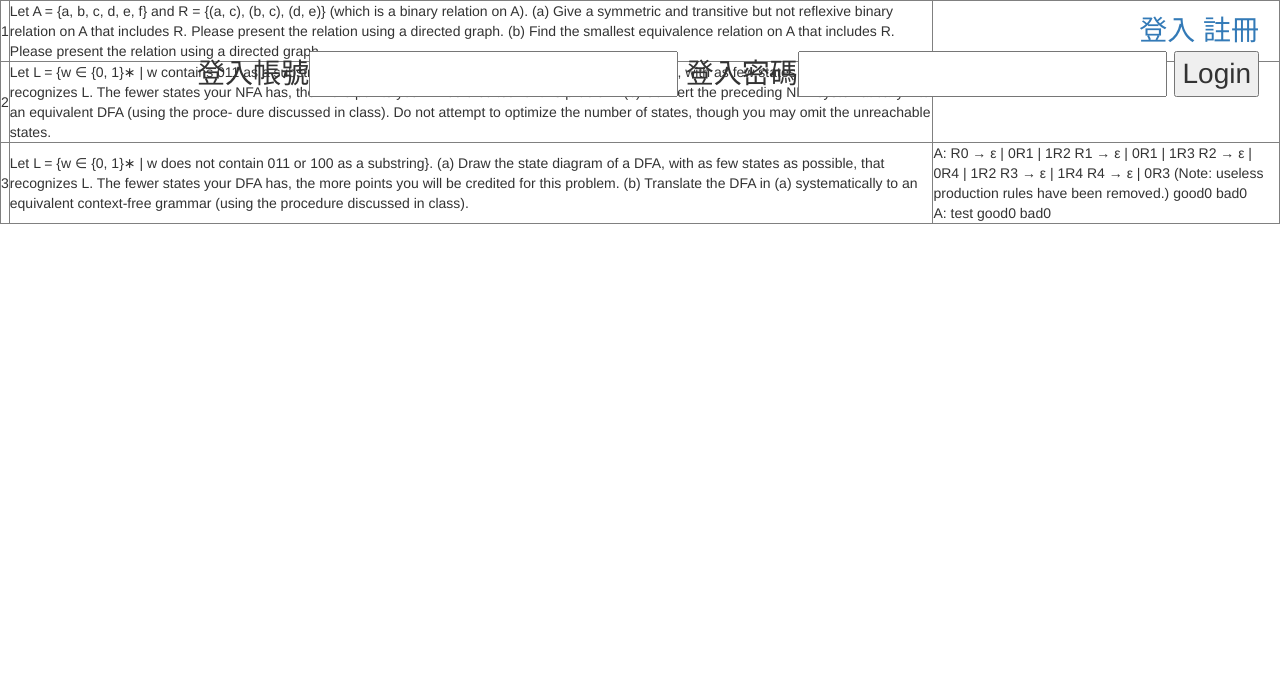
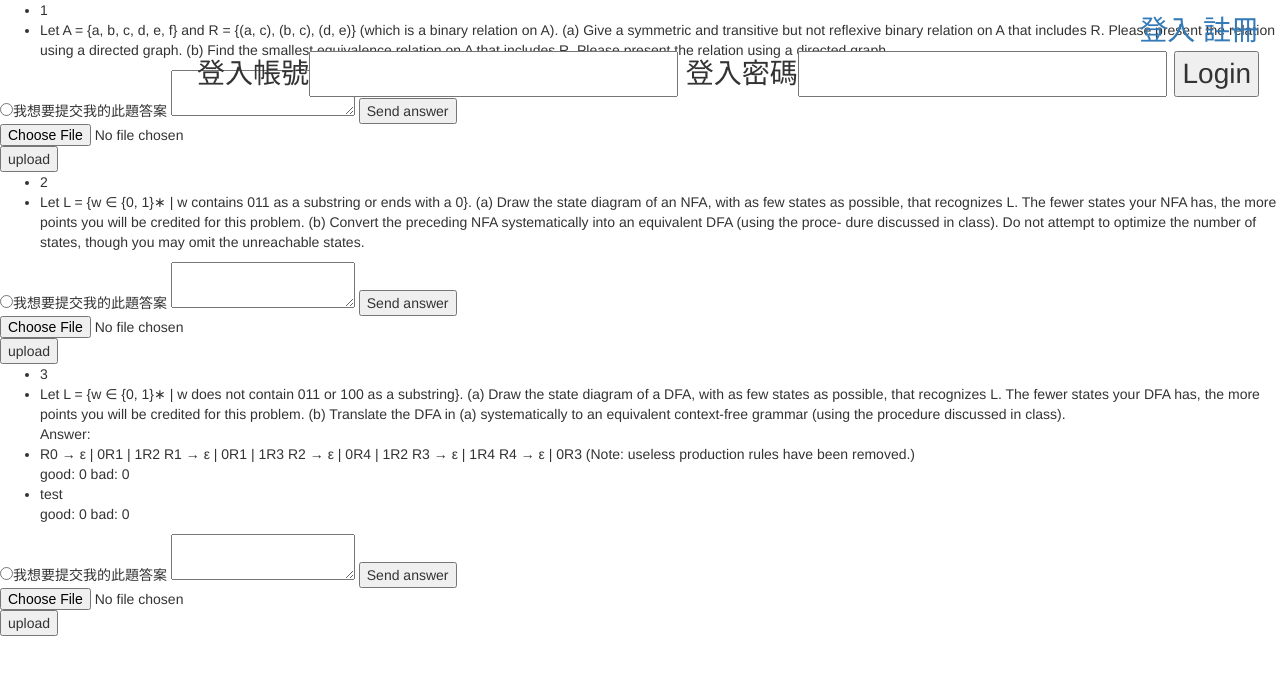
Before and after one commit to lilyringing/testoverwhelm, a CodeIgniter app: page /index.php/test/testing/1 in a window 1280 px wide. Shown: the top 675 px of the page. Run offline with CodeIgniter, Linux system fonts and the light colour scheme; some libraries are stand-ins or nearby versions.

Commit message:
Update testsheet
Users can submit their answer. (Only text mode finish, picture mode
hasn't)

```diff
--- a/application/controllers/test.php
+++ b/application/controllers/test.php
@@ -23,4 +23,46 @@ class Test extends CI_Controller{
 		$this->load->view('testsheet', $data);
 
 	}
+
+	public function upload_text_ans(){
+		$session_account = $this->session->userdata('user');
+		$questionID = trim($this->input->post("qid"));
+		$answer = trim($this->input->post("content"));
+		$data = Array('questionid' => $questionID, 'answer' => $answer,
+					  'userid' => $session_account->userid);
+
+		$this->load->model('question_model');
+		$fileID = $this->question_model->getFileID($questionID);
+
+		$this->load->model('answer_model');
+		$this->answer_model->upload($data);
+
+		redirect(site_url("test/testing/".$fileID->fileid));
+	}
+
+	public function upload_picture_ans(){
+		$config['upload_path'] = './upload/';
+		$config['allowed_types'] = 'png|gif|jpg';
+		$config['max_size']	= '1024';
+		$config['max_width']  = '1024';
+		$config['max_height']  = '768';
+		$confing['filename'] = 'userfile';
+
+		$this->load->library('upload',$config);
+
+		if (!$this->upload->do_upload()){
+			$error = $this->upload->display_errors();
+			//$error = array('error' => $this->upload->display_errors());
+			echo $error;
+			//testing($error);
+			//$this->load->view('testsheet',$error);
+
+		}else{
+			$data = $this->upload->data();
+			echo $data;
+
+			//testing();
+			//$this->load->view('upload_success'，$data);
+		}
+	}
 }
--- a/application/models/answer_model.php
+++ b/application/models/answer_model.php
@@ -16,4 +16,8 @@ class Answer_model extends CI_Model{
 		}
 
 	}
+
+	public function upload($questionID, $answer){
+		$this->db->insert('answer', $data);
+	}
 }
--- a/application/models/question_model.php
+++ b/application/models/question_model.php
@@ -29,4 +29,15 @@ class Question_model extends CI_Model {
 			return null;
 		}
 	}
+
+	public function getFileID($questionID){
+		$this->db->select('fileid');
+		$query = $this->db->get_where('question', Array('questionid' => $questionID));
+
+		if($query->num_rows >0){
+			return $query->row();
+		}else{
+			return null;
+		}
+	}
 }
--- a/application/models/user_model.php
+++ b/application/models/user_model.php
@@ -7,7 +7,7 @@ class User_model extends CI_Model {
 	}
 
 	public function getUser($account,$password){
-		$this->db->select("account");
+		$this->db->select('userid, account');
 		$query = $this->db->get_where("user", Array(
 				"account" => $account,
 				"password" => $password ));
--- a/application/views/testsheet.php
+++ b/application/views/testsheet.php
@@ -3,23 +3,36 @@
 	  }?>
 <!DOCTYPE html>
 <body>
-	<table border=1>
 		<?php foreach($quest as $rows){?>
-		<tr>
-			<td><?php echo $rows->number;?></td>
-			<td><?php echo $rows->question;?></td>
-			<td>
+		<ul>
+			<li><?php echo $rows->number;?></li>
+			<li><?php echo $rows->question;?></li>
+
+			<!-- print the answers of this question -->
 			<?php if($answer[$rows->questionid] != null){
-				    foreach($answer[$rows->questionid] as $ans){
-				       echo "A:";?>
-
-				  		<?php echo $ans->answer;?>
-
-				  		<?php echo "good".$ans->good;?>
-						<?php echo "bad".$ans->bad;?><br>
+					echo "Answer:";
+				    foreach($answer[$rows->questionid] as $ans){?>
+				  		<li><?php echo $ans->answer;?><br>
+				  			<?php echo "good: ".$ans->good;?>
+							<?php echo "bad: ".$ans->bad;?></li>
 			<?php   }
 				  }?>
-		<?php }?></td>
-		</tr>
-	</table>
+		</ul>
+
+			<!-- a form for upload answer with text -->
+			<form action="<?=site_url("test/upload_text_ans")?>" method="post">
+				<input type="radio" name="id"
+					   value="<?php echo $rows->questionid;?>">我想要提交我的此題答案
+				<textarea name="content"></textarea>
+				<button type="submit">Send answer</button>
+			</form>
+
+			<!-- a form for upload answer with picture -->
+			<?php echo form_open_multipart('test/upload_picture_ans');
+		  		  echo form_upload('userfile');?>
+		  		<input type="submit" value="upload" />
+			<?php echo form_close();?>
+
+		<?php }?>
+
 </body>
```
